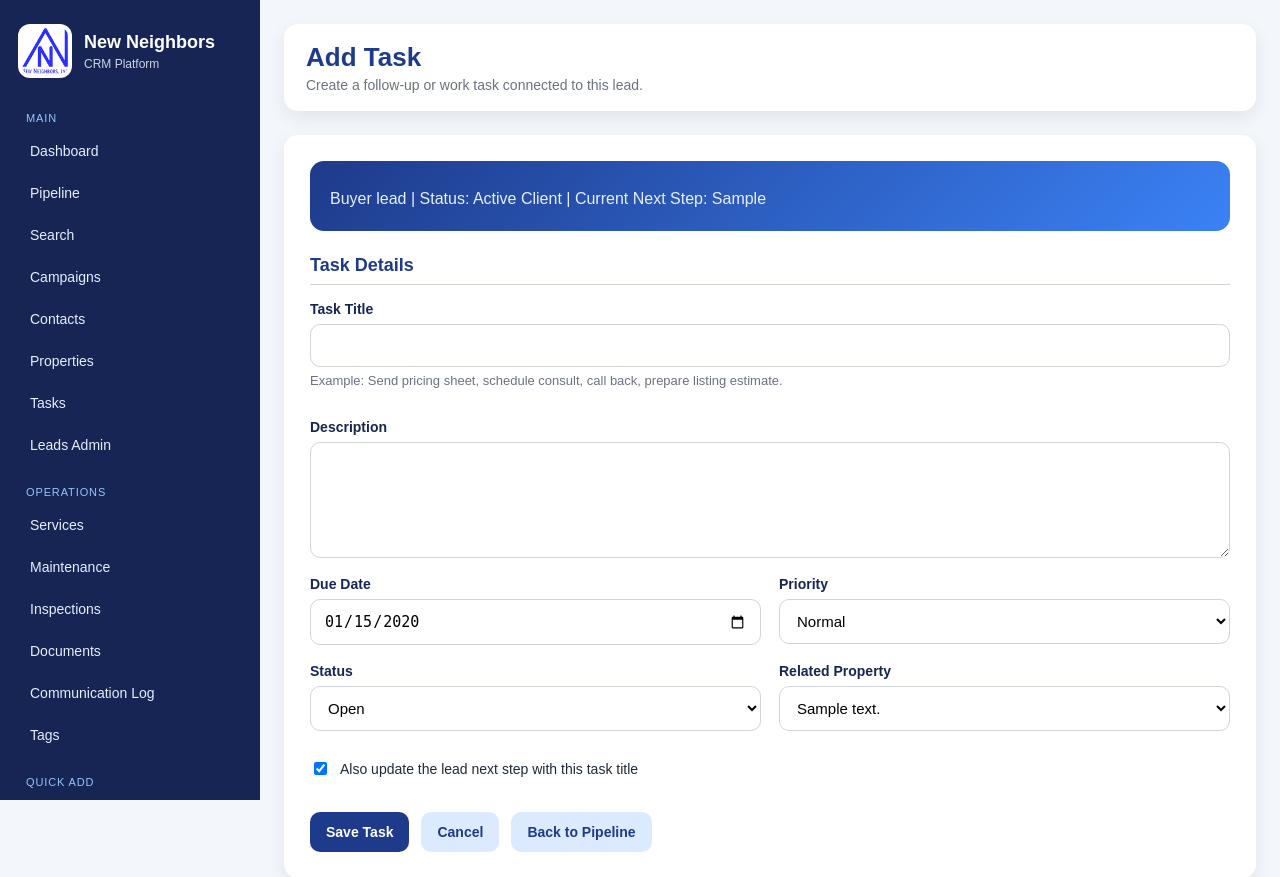
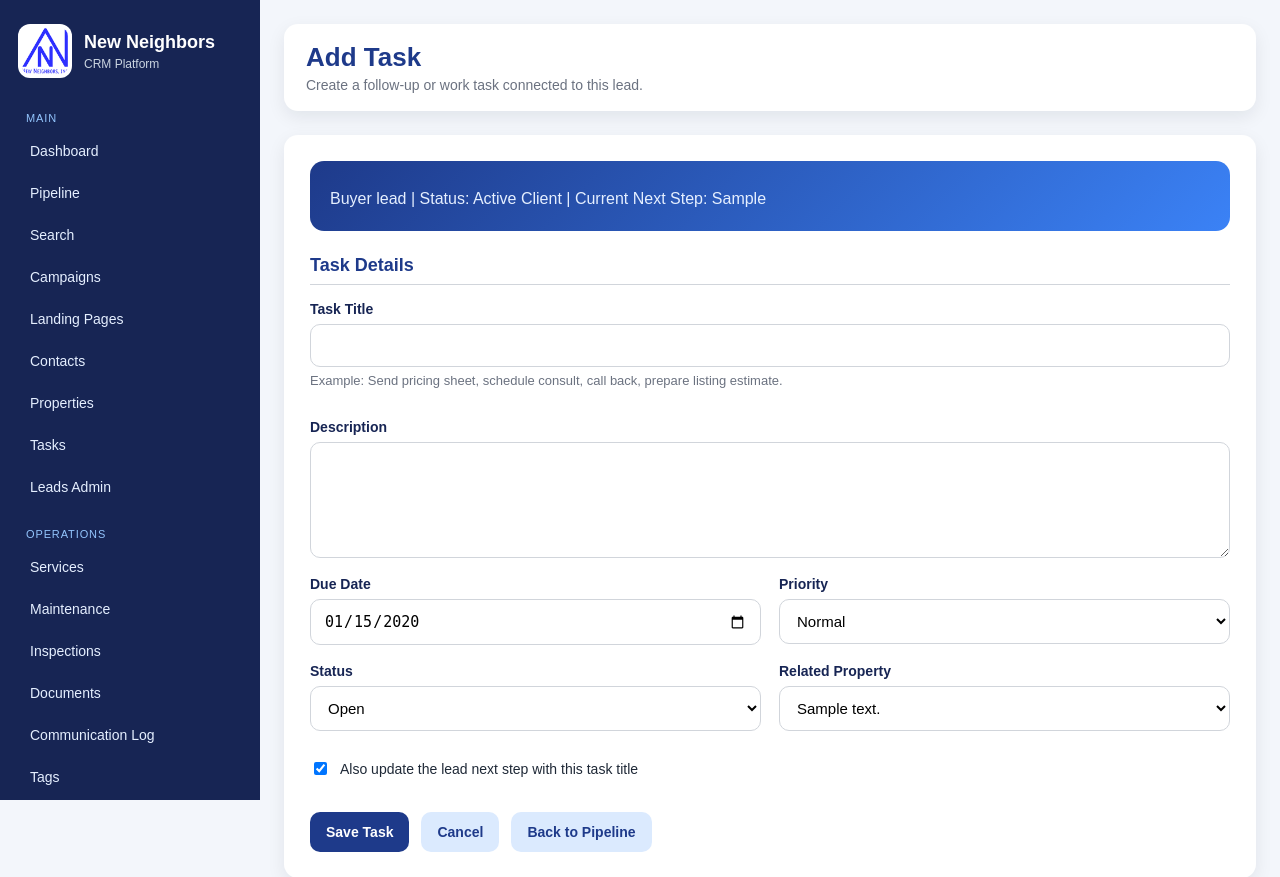
Before and after one commit to mmaynard82/newneighborscrm, a Django app: page /lead/1/add-task/ in a window 1280 px wide. Shown: the top 877 px of the page. Run offline with Django 5.2, Linux system fonts and the light colour scheme; a user stored in the database is signed in; tables that the repository leaves empty hold one stand-in row (values such as "Sample post").

Commit message:
Show Landing Pages in CRM sidebar

```diff
--- a/dashboard/templates/dashboard/add_task.html
+++ b/dashboard/templates/dashboard/add_task.html
@@ -292,6 +292,7 @@
     <a class="nav-link" href="/pipeline/">Pipeline</a>
     <a class="nav-link" href="/search/">Search</a>
     <a class="nav-link" href="/campaigns/">Campaigns</a>
+    <a class="nav-link" href="{% url 'landing_pages_list' %}">Landing Pages</a>
     <a class="nav-link" href="/people/">Contacts</a>
     <a class="nav-link" href="/properties/">Properties</a>
     <a class="nav-link" href="/tasks/">Tasks</a>
```
